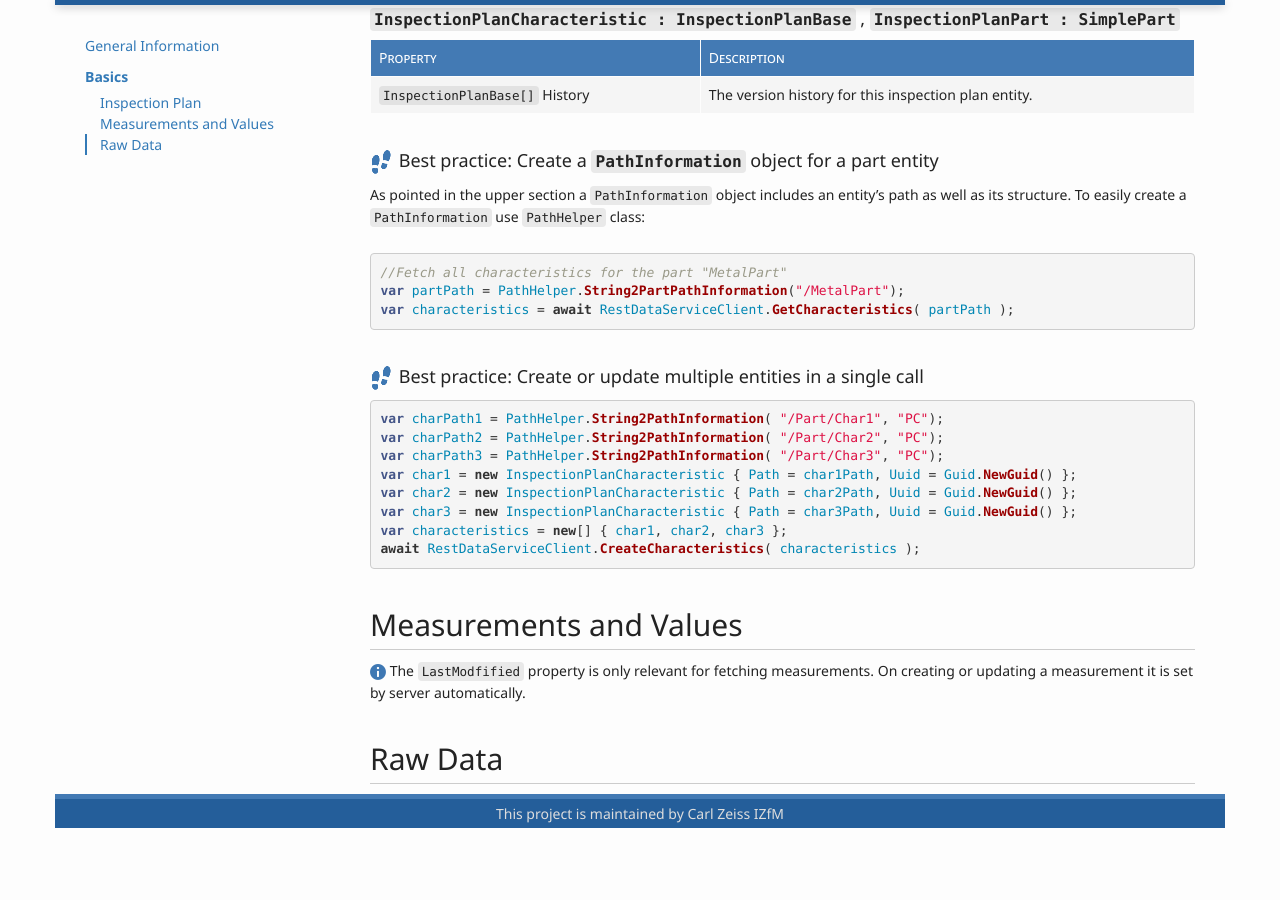
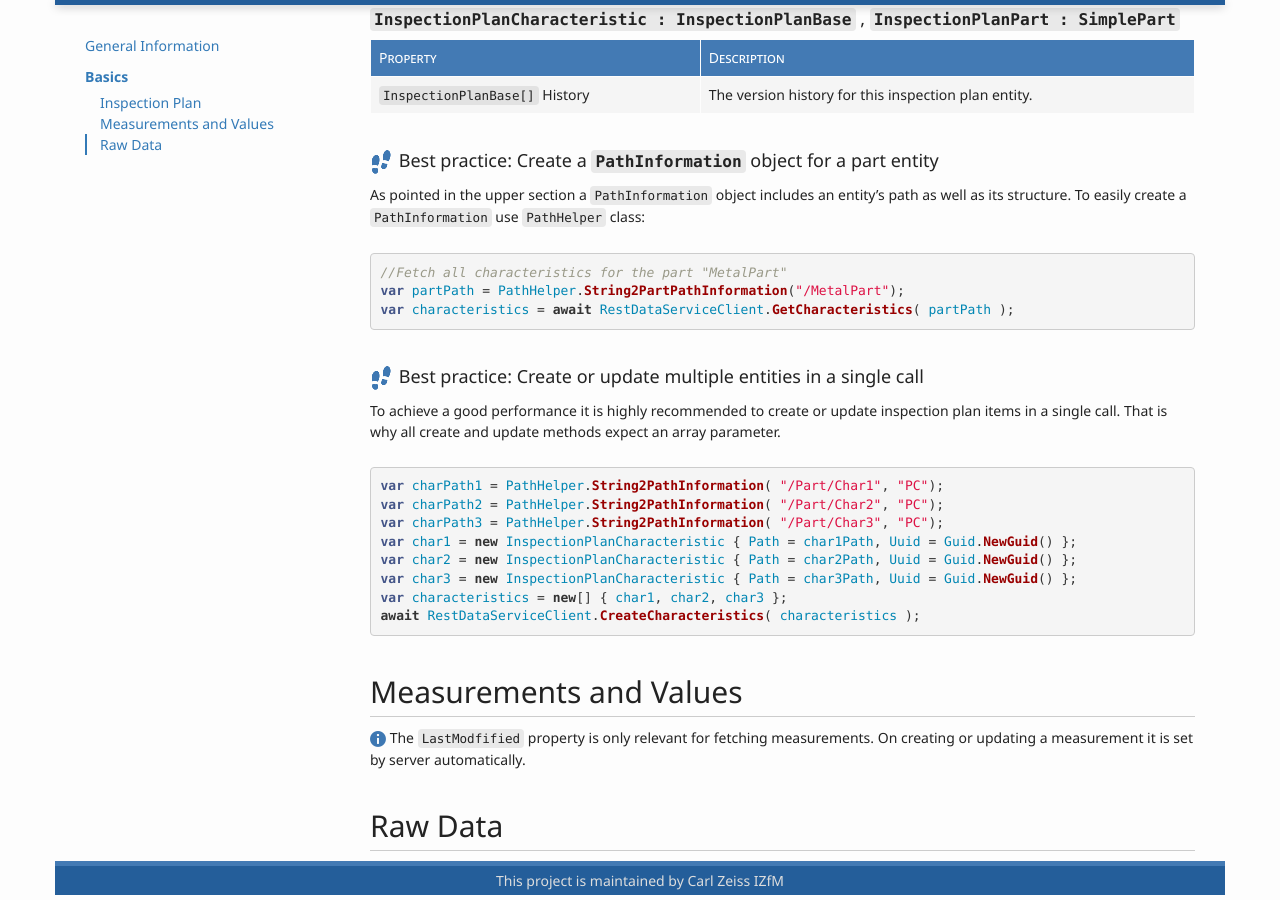
Before and after one commit to ZEISS-PiWeb/PiWeb-Api, a Jekyll site: the page built from _pages/02-netsdk_new.md, in a window 1280 px wide and 900 px high, scrolled down 2749 px. Built offline with Jekyll 4.4.1, drawn with Linux system fonts in a browser that asks for light colours; before the commit the page ends 3582 px from its top, so only the background shows below that.

Commit message:
Further update

```diff
--- a/_pages/022-basics.md
+++ b/_pages/022-basics.md
@@ -52,6 +52,8 @@ var characteristics = await RestDataServiceClient.GetCharacteristics( partPath )
 
 {{ site.headers['bestPractice'] }} Create or update multiple entities in a single call
 
+To achieve a good performance it is highly recommended to create or update inspection plan items in a single call. That is why all create and update methods expect an array parameter.
+
 {% highlight csharp %}
 var charPath1 = PathHelper.String2PathInformation( "/Part/Char1", "PC");
 var charPath2 = PathHelper.String2PathInformation( "/Part/Char2", "PC");
```
